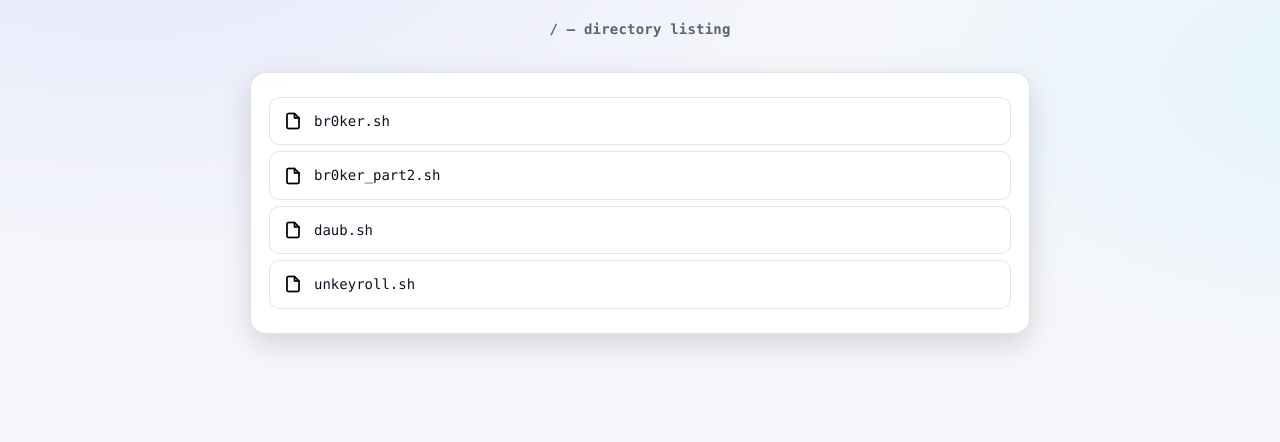
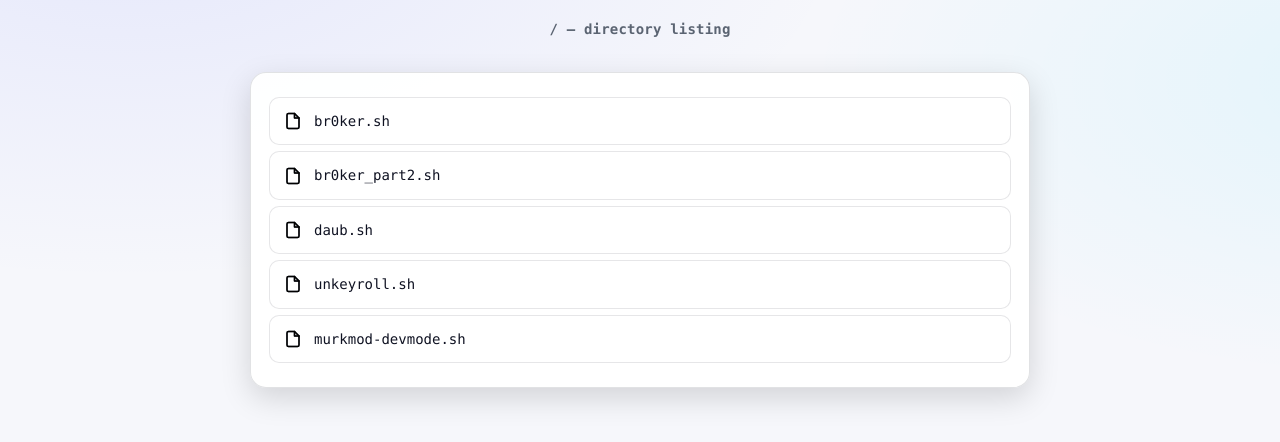
Before and after one commit to crosbreaker/ba.crosbreaker.dev, a plain HTML site: page index.html in a window 1280 px wide. Drawn offline with Linux system fonts and the light colour scheme.

Commit message:
Update index.html

```diff
--- a/index.html
+++ b/index.html
@@ -105,6 +105,7 @@
     <a href="/br0ker_part2.sh">br0ker_part2.sh</a>
     <a href="/daub.sh">daub.sh</a>
     <a href="/unkeyroll.sh">unkeyroll.sh</a>
+    <a href="/murkmod-devmode.sh">murkmod-devmode.sh</a>
   </div>
 </body>
 
```
